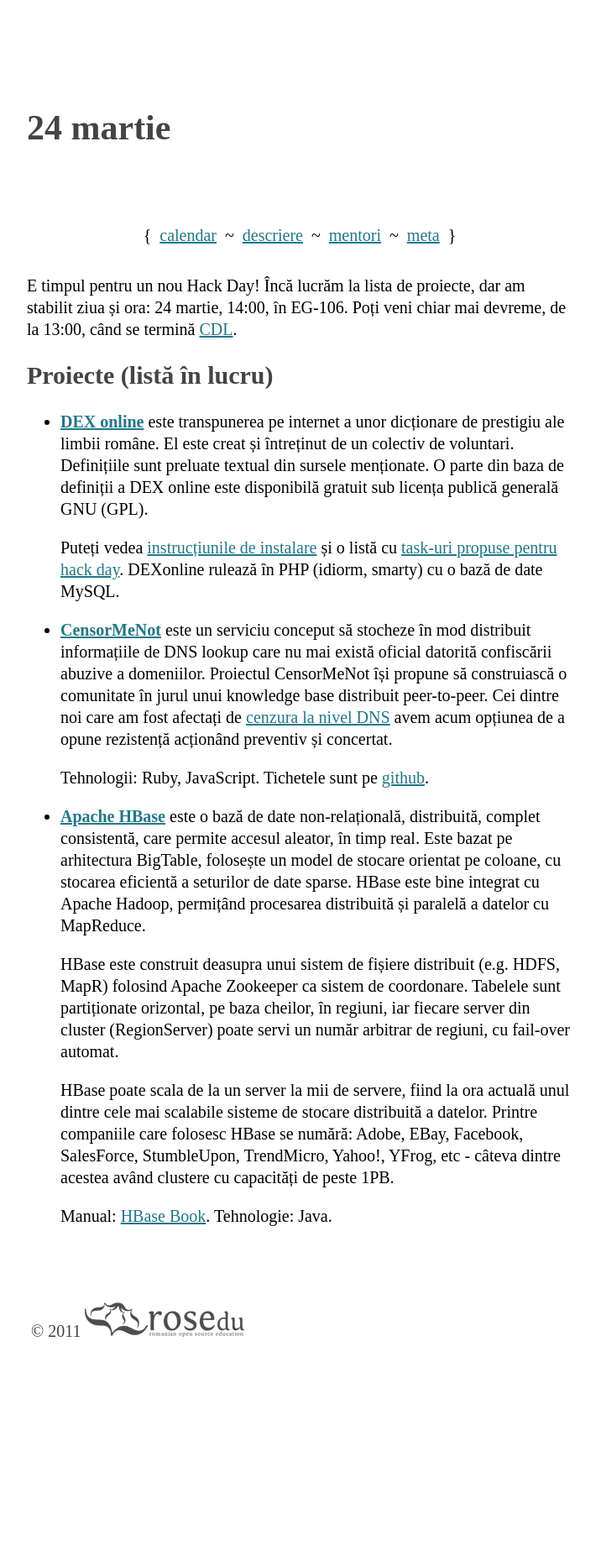
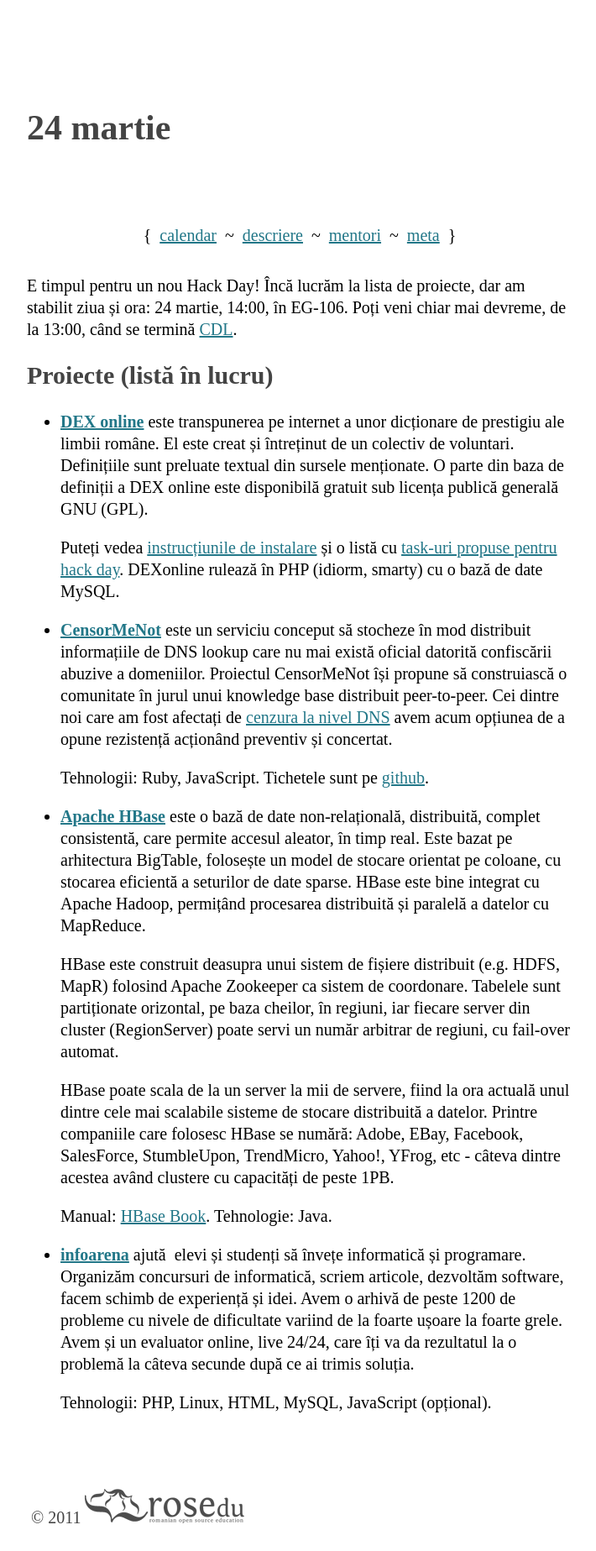
Before and after one commit to rosedu/hackday, a Jekyll site: the page built from _posts/2012-03-24-al-cincilea.markdown, in a window 1280 px wide. Shown: the whole page at 84% size, without its empty margins (283-993 px from the left). Built offline with Jekyll 4.4.1, drawn with Linux system fonts in a browser that asks for light colours; before the commit the page ends 1625 px from its top, so only the background shows below that.

Commit message:
description for infoarena

```diff
--- a/_posts/2012-03-24-al-cincilea.markdown
+++ b/_posts/2012-03-24-al-cincilea.markdown
@@ -65,3 +65,16 @@
 
 [hbase]: http://hbase.apache.org/
 [hbase book]: http://hbase.apache.org/book/book.html
+
+
+* **[infoarena][]** ajută  elevi și studenți să învețe informatică și
+  programare. Organizăm concursuri de informatică, scriem articole,
+  dezvoltăm software, facem schimb de experiență și idei. Avem o arhivă
+  de peste 1200 de probleme cu nivele de dificultate variind de la
+  foarte ușoare la foarte grele. Avem și un evaluator online, live
+  24/24, care îți va da rezultatul la o problemă la câteva secunde după
+  ce ai trimis soluția.
+
+  Tehnologii: PHP, Linux, HTML, MySQL, JavaScript (opțional).
+
+[infoarena]: http://infoarena.ro/
```
